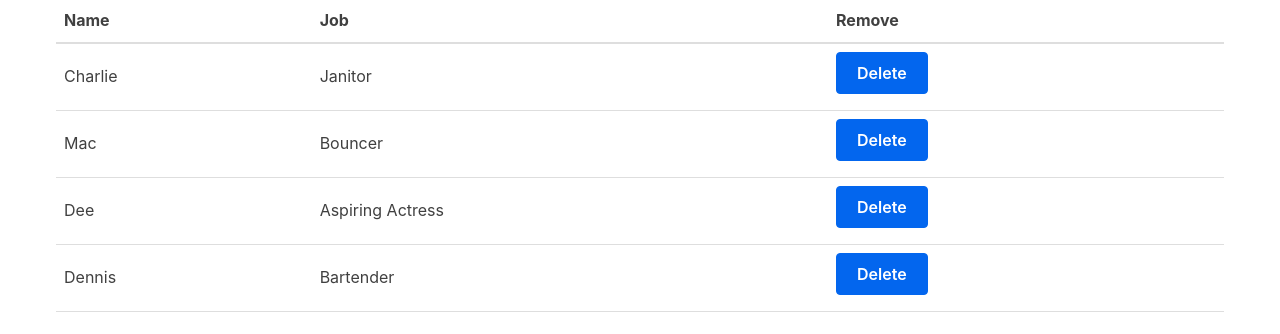
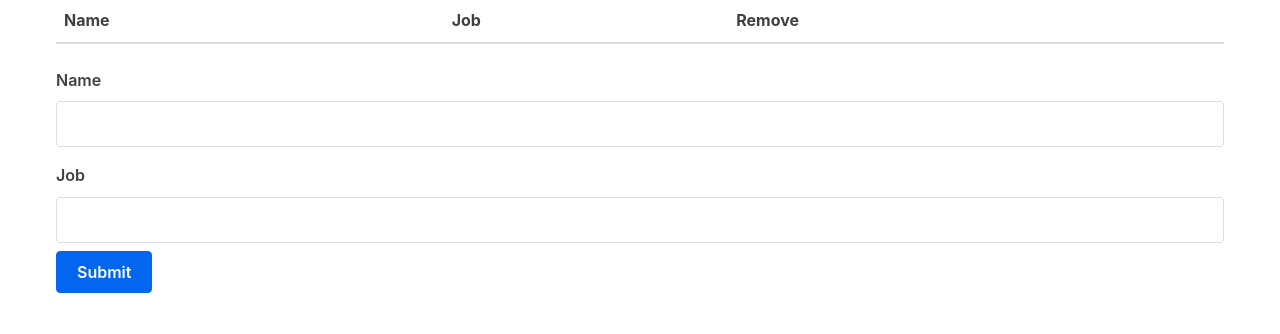
Before and after one commit to ddemerin/spa-test, a React (Create React App) app: page / in a window 1280 px wide. Shown: the top 334 px of the page. Built offline with nearby package versions, Linux system fonts and the light colour scheme.

Commit message:
can submit name and job and render on page

```diff
--- a/src/App.jsx
+++ b/src/App.jsx
@@ -1,26 +1,10 @@
 import React, { Component } from 'react'
 import Table from './components/Table'
+import Form from './components/Form'
 
 class App extends Component {
   state = {
-    characters: [
-      {
-        name: 'Charlie',
-        job: 'Janitor',
-      },
-      {
-        name: 'Mac',
-        job: 'Bouncer',
-      },
-      {
-        name: 'Dee',
-        job: 'Aspiring Actress',
-      },
-      {
-        name: 'Dennis',
-        job: 'Bartender',
-      },
-    ],
+    characters: [],
   }
 
   removeCharacter = (index) => {
@@ -33,6 +17,10 @@
     })
   }
 
+  handleSubmit = (character) => {
+    this.setState({ characters: [...this.state.characters, character] })
+  }
+
   render() {
     const { characters } = this.state
 
@@ -42,6 +30,7 @@
           characterData={characters}
           removeCharacter={this.removeCharacter}
         />
+        <Form handleSubmit={this.handleSubmit} />
       </div>
     )
   }
--- /dev/null
+++ b/src/components/Form.jsx
@@ -0,0 +1,52 @@
+import React, { Component } from 'react'
+
+class Form extends Component {
+  initialState = {
+    name: '',
+    job: '',
+  }
+
+  state = this.initialState
+
+  handleChange = (event) => {
+    const { name, value } = event.target
+
+    this.setState({
+      [name]: value,
+    })
+  }
+
+  submitForm = (e) => {
+    e.preventDefault()
+    this.props.handleSubmit(this.state)
+    this.setState(this.initialState)
+  }
+
+  render() {
+    const { name, job } = this.state
+
+    return (
+      <form onSubmit={this.submitForm}>
+        <label htmlFor="name">Name</label>
+        <input
+          type="text"
+          name="name"
+          id="name"
+          value={name}
+          onChange={this.handleChange}
+        />
+        <label htmlFor="job">Job</label>
+        <input
+          type="text"
+          name="job"
+          id="job"
+          value={job}
+          onChange={this.handleChange}
+        />
+        <button type="submit">Submit</button>
+      </form>
+    )
+  }
+}
+
+export default Form
```
